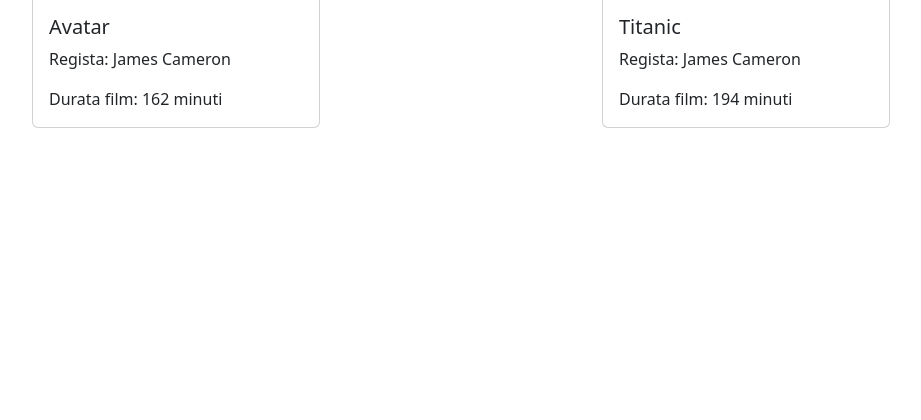
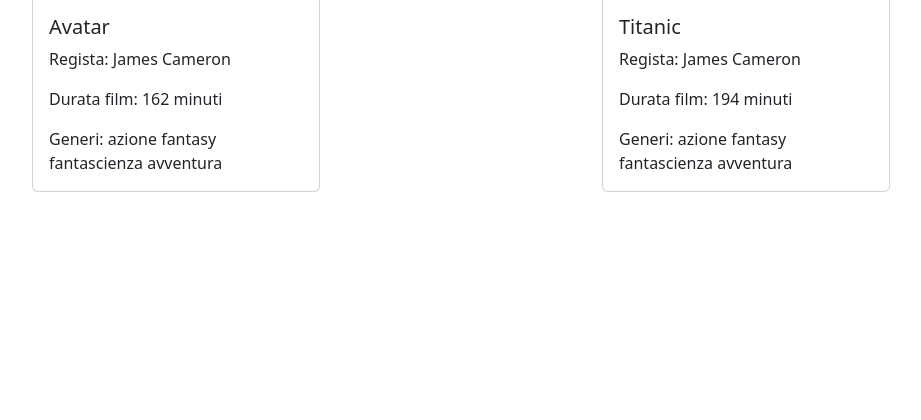
Before and after one commit to alessiam1909/php-oop-1, a PHP site: page / in a window 1280 px wide. Shown: the part 250-670 px from the top of the page, without its empty margins (50-971 px from the left). Run offline with PHP 8.4, Linux system fonts and the light colour scheme.

Commit message:
bonus 1 completo

```diff
--- a/index.php
+++ b/index.php
@@ -21,13 +21,44 @@ class Movie {
         return  $durata;
     }
 
+    public function printGenre(){
+        $genres = $this->genere;
+        $genres_string = '';
+
+        foreach($genres as $genre){
+            $genres_string .= $genre->name." ";
+        };
+
+        return $genres_string;
+    }
+
+
+
 
 }
 
- $movie_1 = new Movie("Avatar", array("Fantascienza", "Avventura", "Fantasy", "Azione"),"https://i0.wp.com/www.mobiflip.de/wp-content/uploads/2021/03/avatar-film-poster.jpg?fit=1200%2C825&ssl=1", "James Cameron", "162 minuti");
- $movie_2 =  new Movie("Titanic", array("Drammatico", "Romantico"),"https://tse2.mm.bing.net/th?id=OIP.__hkNxjspvQRCmFM4_1CrgHaEK&pid=Api", "James Cameron", "194 minuti");
+class Genre{
+
+    public $name;
+
+    public function __construct($name){
+        $this->name = $name;
+    }
+}
 
 
+ $azione = new Genre ('azione');
+ $fantasy = new Genre ('fantasy');
+ $fantascienza = new Genre ('fantascienza');
+ $avventura = new Genre ('avventura');
+
+ $genres=[
+    $azione, $fantasy, $fantascienza, $avventura
+ ];
+
+
+ $movie_1 = new Movie("Avatar", $genres,"https://i0.wp.com/www.mobiflip.de/wp-content/uploads/2021/03/avatar-film-poster.jpg?fit=1200%2C825&ssl=1", "James Cameron", "162 minuti");
+ $movie_2 =  new Movie("Titanic", $genres,"https://tse2.mm.bing.net/th?id=OIP.__hkNxjspvQRCmFM4_1CrgHaEK&pid=Api", "James Cameron", "194 minuti");
 
 
 ?>
@@ -53,6 +84,7 @@ class Movie {
                     <h5 class="card-title"><?php echo $movie_1->titolo; ?></h5>
                     <p class="card-text"><?php echo "Regista: ".$movie_1->regista; ?></p>
                     <p class="card-text"><?php echo $movie_1->getDurata($movie_1->durata); ?></p>
+                    <p class="card-text"><?php echo "Generi: ".$movie_1->printGenre(); ?></p>
                 </div>
             </div>
 
@@ -64,6 +96,7 @@ class Movie {
                         <h5 class="card-title"><?php echo $movie_2->titolo; ?></h5>
                         <p class="card-text"><?php echo "Regista: ".$movie_2->regista; ?></p>
                         <p class="card-text"><?php echo $movie_2->getDurata($movie_2->durata); ?></p>
+                        <p class="card-text"><?php echo "Generi: ".$movie_2->printGenre(); ?></p>
                     </div>
 
                 </div>
```
